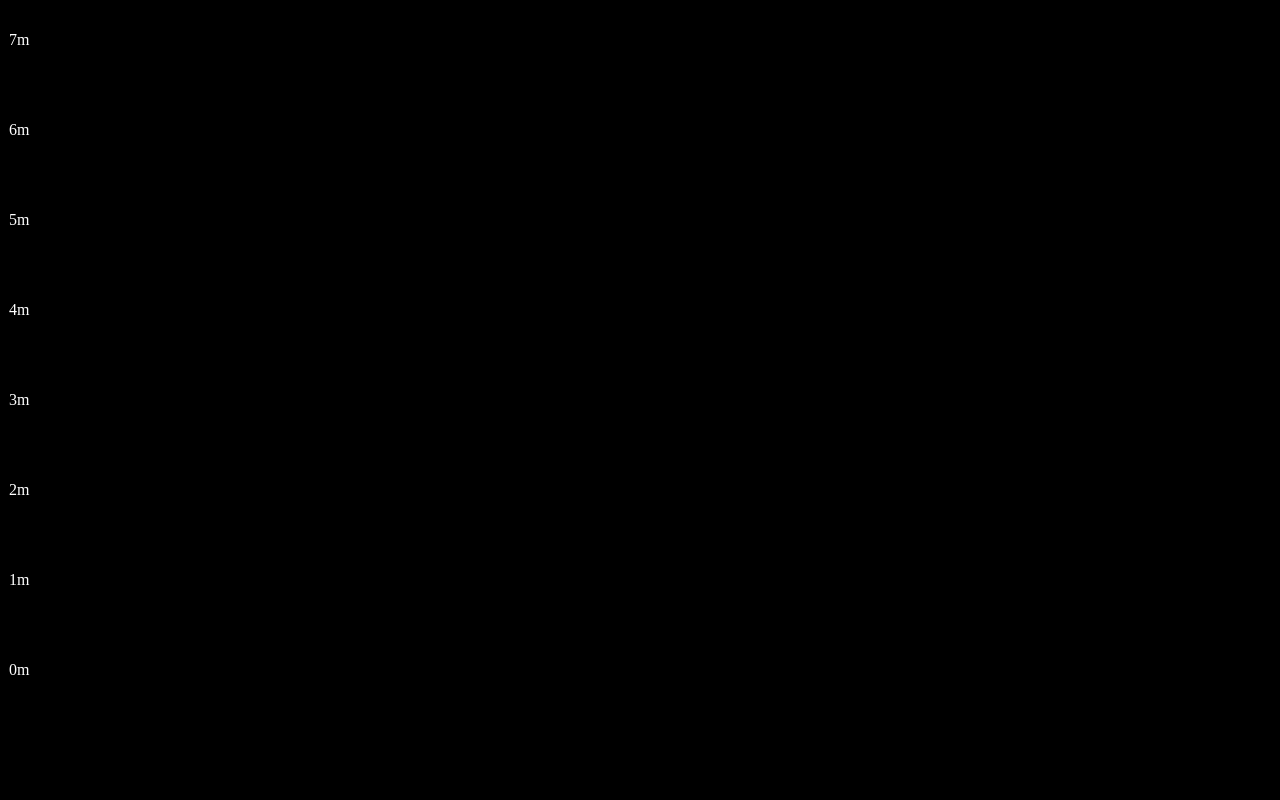
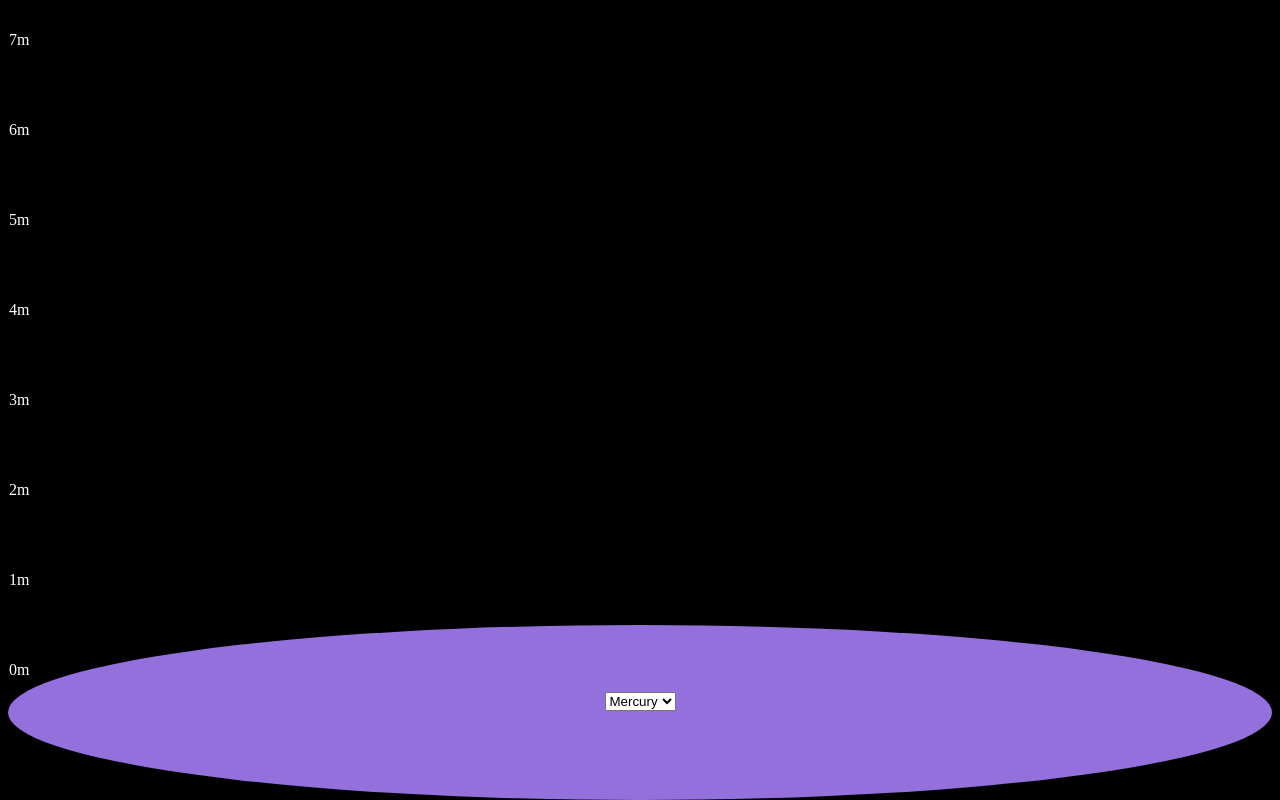
Before and after one commit to alex-redfearn/gravity-jump, a Vue app: page / in a window 1280 px wide. Shown: the part 5718-6518 px from the top of the page. Before the commit the page ends 6476 px from the top, so only its background shows below. Built offline with nearby package versions, Linux system fonts and the light colour scheme.

Commit message:
Add planet drop down list

```diff
--- a/src/App.vue
+++ b/src/App.vue
@@ -1,24 +1,77 @@
 <template>
-    <div>
-        <height-chart v-bind:meters="Array(70)"/>
+    <div class="universe">
+        <div>
+            <height-chart v-bind:meters="Array(70)"/>
+        </div>
+        <div class="planet">
+            <div class="planetDropDown">
+                <planet-drop-down v-bind:planets="planets"/>
+            </div>
+        </div>
     </div>
 </template>
 
 <script>
     import HeightChart from "./components/HeightChart";
+    import PlanetDropDown from "./components/PlanetDropDown";
 
     export default {
         name: 'app',
-        components: {HeightChart},
+        components: {
+            HeightChart,
+            PlanetDropDown
+        },
         comments: {
             HeightChart
+        },
+        data() {
+            return {
+                planets: [
+                    {
+                        id: 1,
+                        name: "Mercury",
+                        gravity: 3.7
+                    },
+                    {
+                        id: 2,
+                        name: "Jupiter",
+                        gravity: 24.9
+                    },
+                    {
+                        id: 3,
+                        name: "Mars",
+                        gravity: 3.7
+                    }
+                ]
+            }
         }
     }
 </script>
 
 <style>
-body {
-    background-color: black;
-}
+    body {
+        background-color: black;
+    }
+
+    .universe {
+        position: relative;
+    }
+
+    .planet {
+        width: 100%;
+        height: 175px;
+        background: mediumpurple;
+        border-radius: 50%;
+        text-align: center;
+        line-height: 150px;
+        bottom: -50px;
+        position: absolute;
+    }
+
+    .planetDropDown {
+        display: inline-block;
+        vertical-align: middle;
+        line-height: normal;
+    }
 
 </style>
--- /dev/null
+++ b/src/components/PlanetDropDown.vue
@@ -0,0 +1,22 @@
+<template>
+    <div>
+        <select id="planets">
+            <option v-for="planet in planets" :key="planet.id" :value="planet.id">
+                {{planet.name}}
+            </option>
+        </select>
+    </div>
+</template>
+
+<script>
+    export default {
+        name: "planet-drop-down",
+        props: {
+            planets: Array
+        }
+    }
+</script>
+
+<style scoped>
+
+</style>
```
